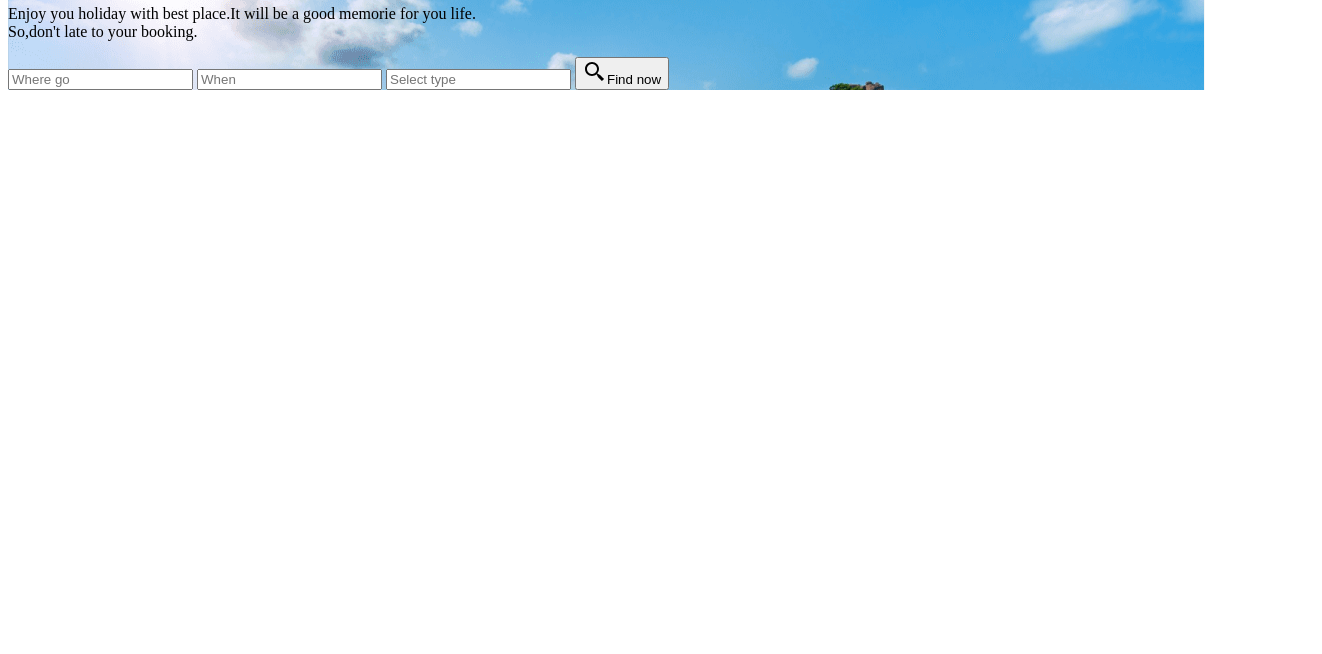
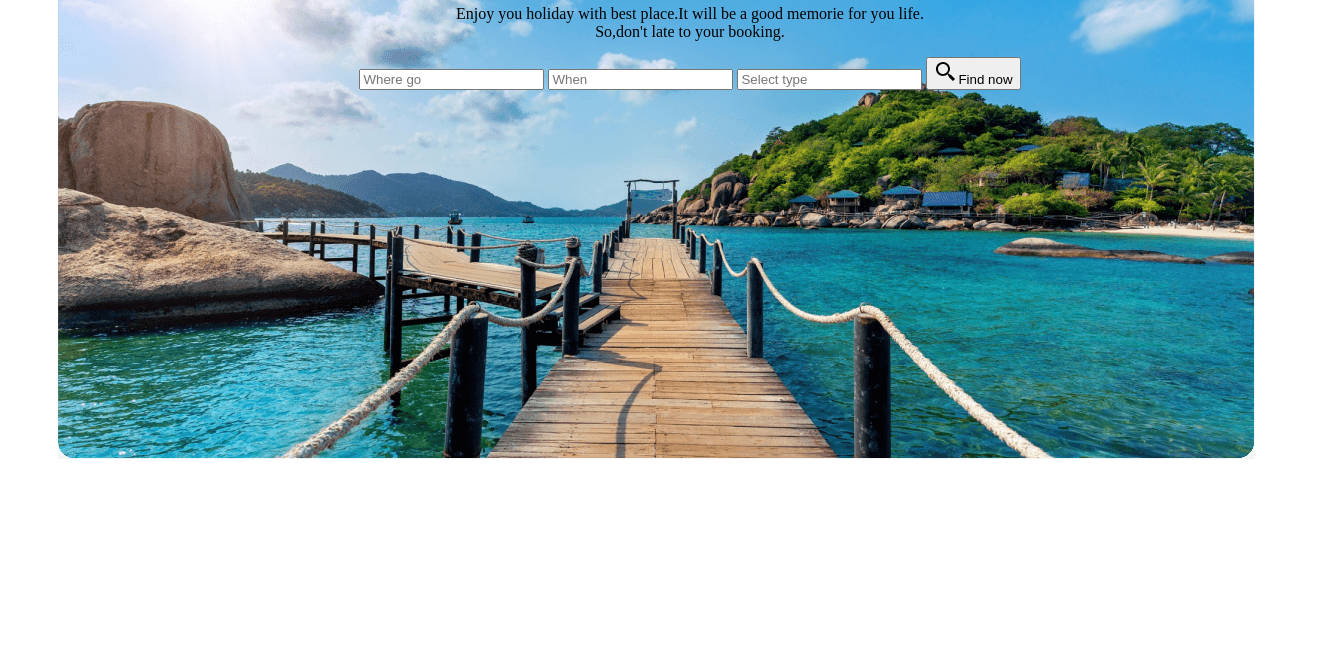
Before and after one commit to BorshaDevi/New-travel-project, a plain HTML site: page index.html in a window 1280 px wide. Shown: the part 146-800 px from the top of the page, 1322 px wide, since content can reach past the window. Drawn offline with Linux system fonts and the light colour scheme.

Commit message:
addmargin

```diff
--- a/index.html
+++ b/index.html
@@ -36,10 +36,10 @@
                 <p>Enjoy you holiday with best place.It will be a good memorie for you life.<br>So,don't late to your booking.</p>
             </div>
             <div class="banner-menu">
-                <input type="text" placeholder="Where go">
-                <input type="text" placeholder="When">
+                <input id="ban-me-text" type="text" placeholder="Where go">
+                <input id="b" type="text" placeholder="When">
                 <input type="text" placeholder="Select type">
-                <button><img src="Images/search-alt-2-regular-24.png">Find now</button>
+                <button><img class="btn-img" src="Images/search-alt-2-regular-24.png">Find now</button>
             </div>
         </nav>
     </header>
--- a/styles/index.css
+++ b/styles/index.css
@@ -46,8 +46,21 @@ span{
 
 
 .banner-container{
+    margin: 0 auto;
     background-image: url('../Images/Group\ 13\ \(1\)\ \(1\).png');
     background-repeat: no-repeat;
+    text-align: center;
+    width:100%;
+    height: 600px;
+    justify-content: center;
+    align-items: center;
+    margin-left: 50px;
+}
+.banner-menu{
+
+}
+.btn-img{
+
 }
 
 
```
